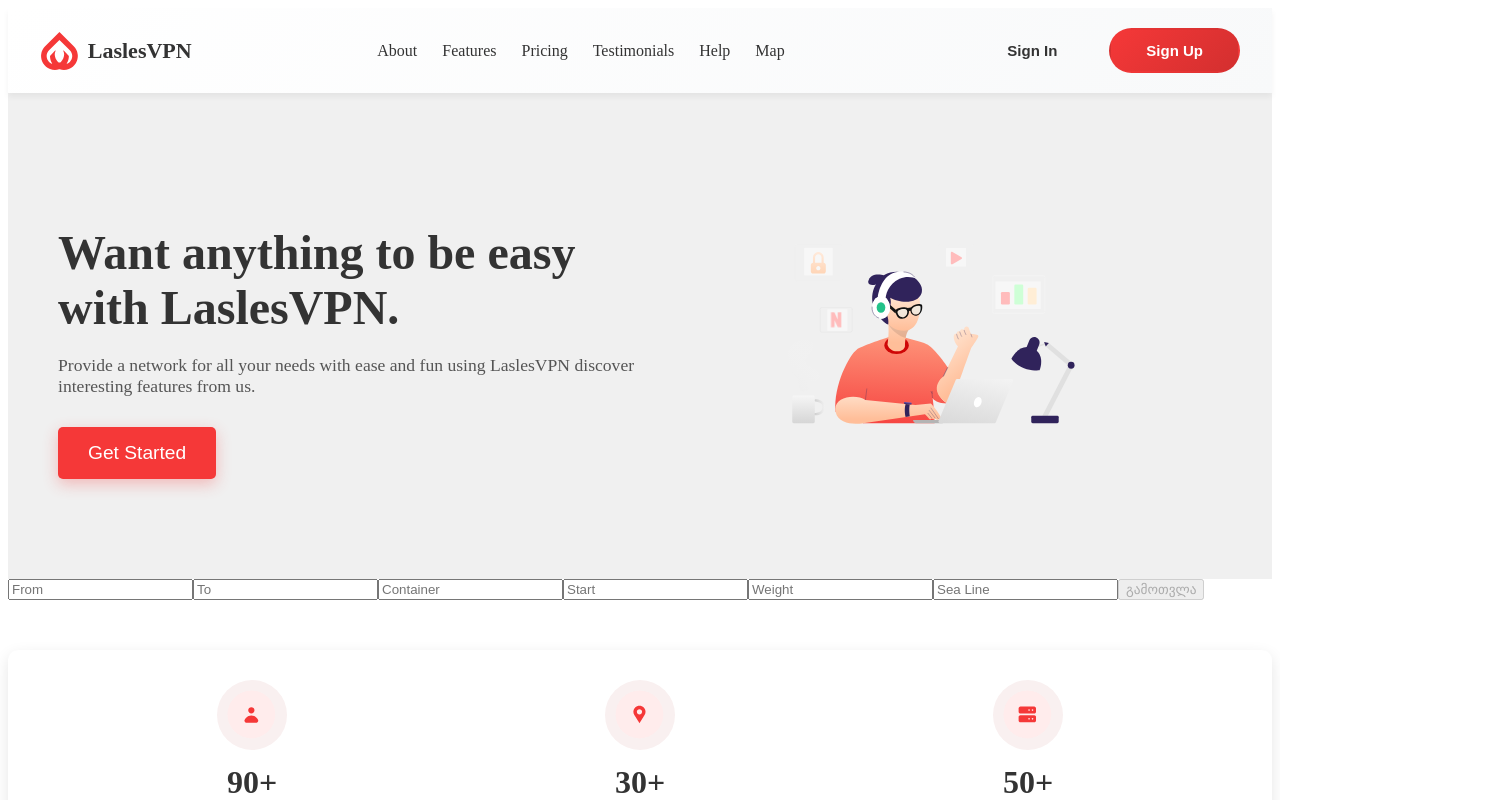
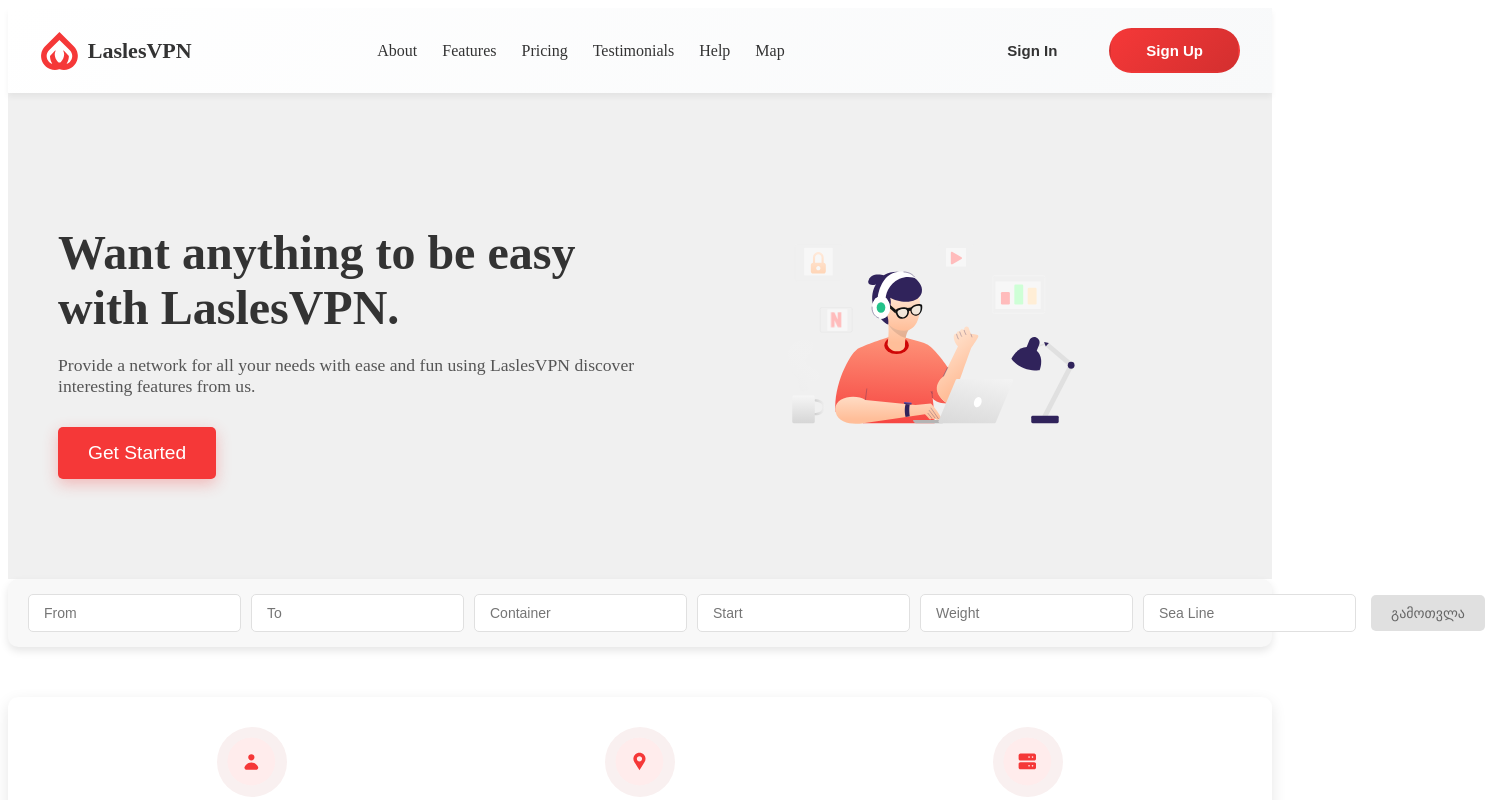
Before and after one commit to Tkc-jr/nika, an Angular app: page / in a window 1280 px wide. Shown: the top 800 px of the page, 1485 px wide, since content can reach past the window. Built offline with nearby package versions, Linux system fonts and the light colour scheme.

Commit message:
last update

```diff
--- a/src/app/components/hero/hero.component.css
+++ b/src/app/components/hero/hero.component.css
@@ -87,8 +87,55 @@
   margin-top: 5px;
 }
 
+form {
+  display: flex;
+  align-items: center;
+  background-color: #f8f8f8; /* ან ოდნავ ღია ნაცრისფერი */
+  padding: 15px;
+  border-radius: 10px;
+  box-shadow: 0 4px 8px rgba(0, 0, 0, 0.1); /* მსუბუქი ჩრდილი */
+}
 
-button.valid {
-  background-color: blue;
+input {
+  flex: 1; /* თანაბრად გადანაწილება */
+  padding: 10px 15px;
+  margin: 0 5px; /* მცირე დაშორება ინპუტებს შორის */
+  border: 1px solid #e0e0e0; /* მსუბუქი საზღვარი */
+  border-radius: 5px;
+  background-color: white;
+  color: #333;
+  font-size: 14px;
+  transition: border-color 0.3s ease; /* საზღვრის ანიმაცია ფოკუსის დროს */
+}
+
+input:focus {
+  outline: none;
+  border-color: #007bff; /* ფოკუსის დროს საზღვრის ფერი */
+}
+
+button[type="submit"] {
+  padding: 10px 20px;
+  border: none;
+  border-radius: 5px;
+  background-color: #e0e0e0; /* ნაცრისფერი ფონი გამორთული მდგომარეობისთვის */
+  color: #666;
+  font-size: 14px;
+  cursor: not-allowed; /* კურსორი გამორთული მდგომარეობისთვის */
+  transition: background-color 0.3s ease, color 0.3s ease; /* ანიმაცია ფონის და ფერის ცვლილებისთვის */
+  margin-left: 10px;
+}
+
+button[type="submit"]:not(:disabled) {
+  background-color: #007bff; /* ლურჯი ფონი ჩართული მდგომარეობისთვის */
   color: white;
+  cursor: pointer; /* კურსორი ჩართული მდგომარეობისთვის */
 }
+
+/* საჭიროების შემთხვევაში დაამატეთ ხატულები ინპუტების წინ */
+/* მაგალითად: */
+/* input[formControlName="from"] { */
+/* background-image: url('location-icon.png'); */
+/* background-repeat: no-repeat; */
+/* background-position: 10px center; */
+/* padding-left: 35px; */
+/* } */
--- a/src/app/components/hero/hero.component.ts
+++ b/src/app/components/hero/hero.component.ts
@@ -1,5 +1,6 @@
 import { Component, OnInit } from '@angular/core';
 import { FormBuilder, FormGroup, Validators } from '@angular/forms';
+import Swal from 'sweetalert2'; // იმპორტირება
 
 @Component({
   selector: 'app-hero',
@@ -27,5 +28,12 @@ export class HeroComponent implements OnInit {
   calculate() {
     // აქ უნდა ჩაწეროთ გამოთვლის ლოგიკა
     // ...
+
+    // SweetAlert2-ის მოდალური ფანჯრის ჩვენება
+    Swal.fire({
+      title: 'მონაცემები წარმატებით გაიგზავნა!',
+      icon: 'success', // წარმატების ხატულა
+      confirmButtonText: 'კარგი' // ღილაკის ტექსტი
+    });
   }
 }
```
